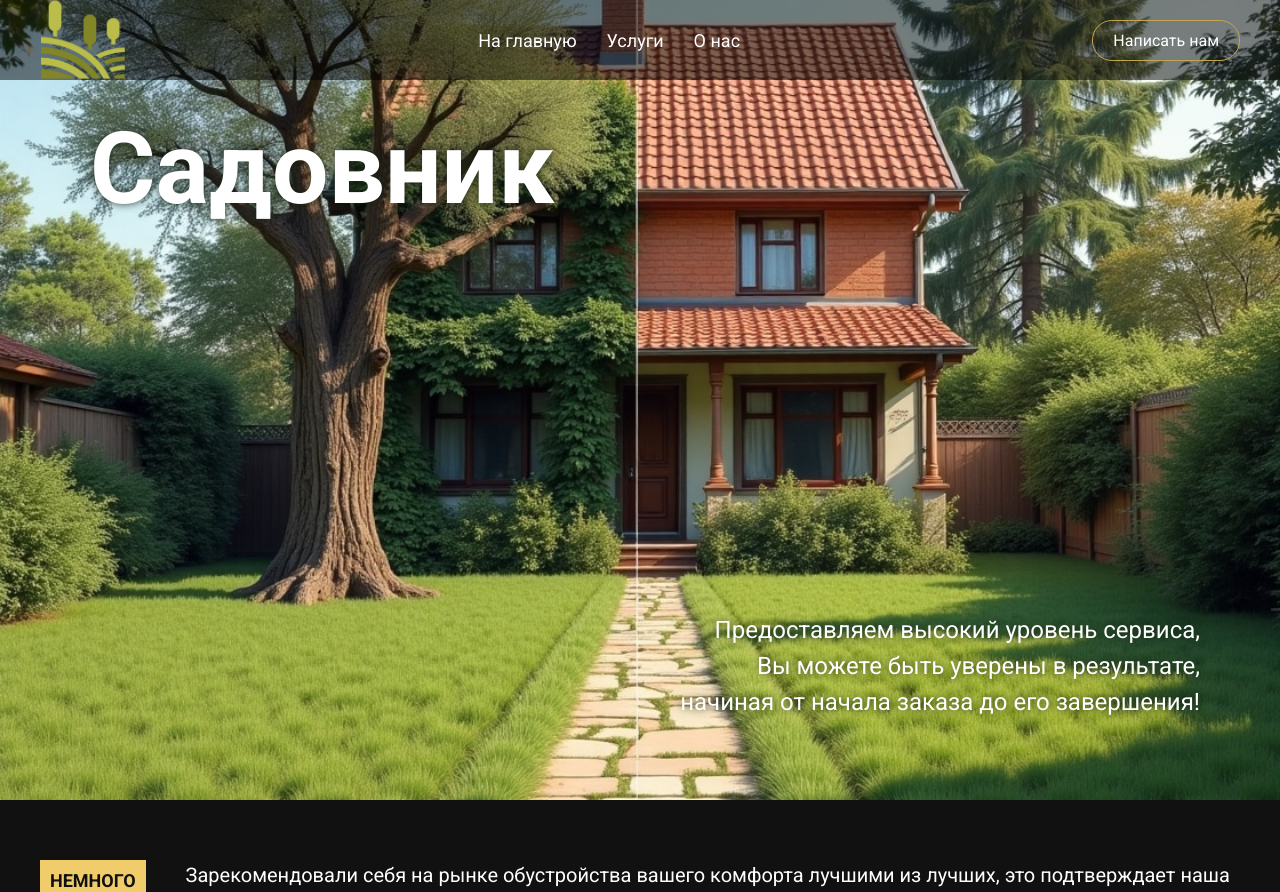
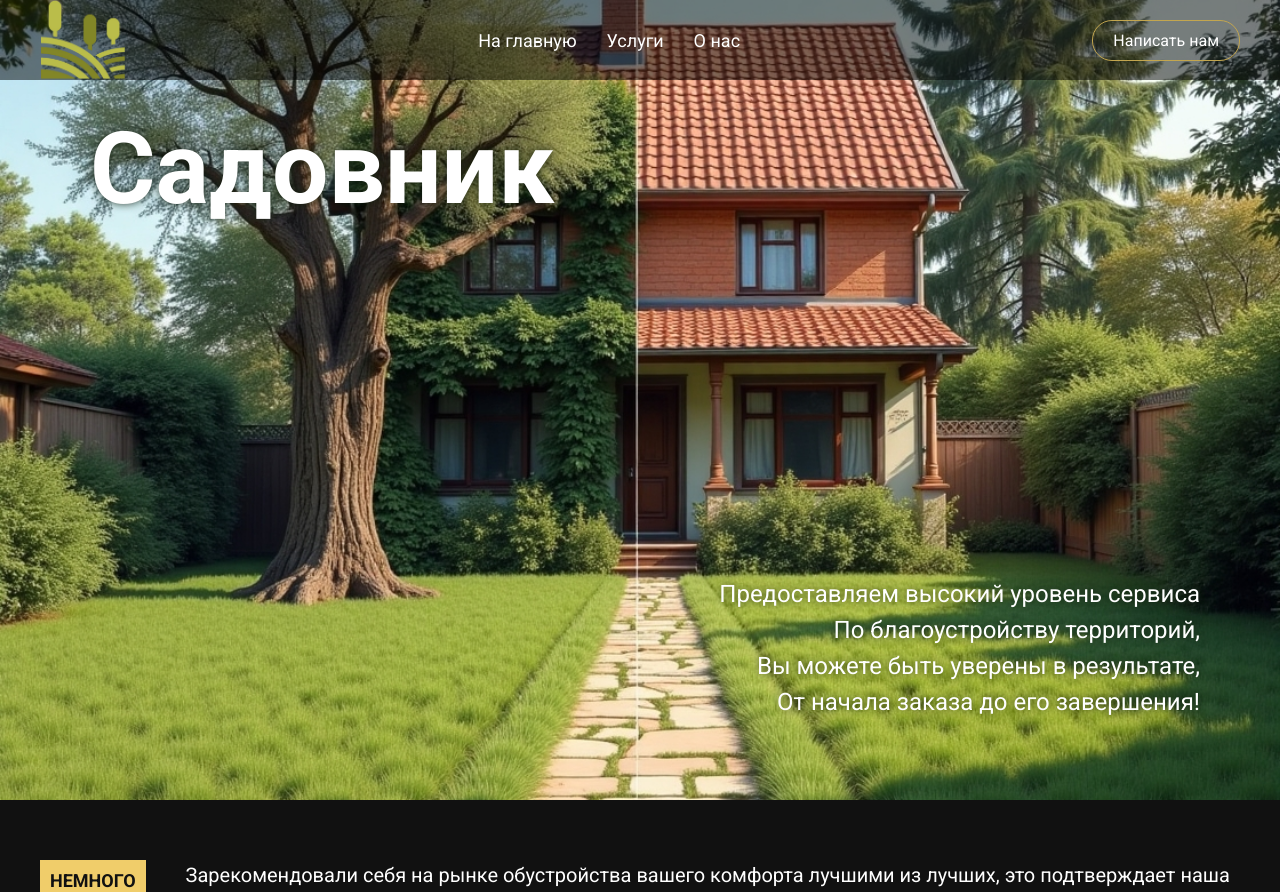
Before and after one commit to vitallcore/Sadovnik-flask, a Flask app: page / in a window 1280 px wide. Shown: the top 892 px of the page. Run offline with Flask 3, Linux system fonts and the light colour scheme.

Commit message:
sadovnik

```diff
--- a/templates/index.html
+++ b/templates/index.html
@@ -28,9 +28,10 @@
       <div class="hero-content">
         <h1>Садовник</h1>
         <div class="hero-subtext">
-          <p>Предоставляем высокий уровень сервиса,</p>
+          <p>Предоставляем высокий уровень сервиса</p>
+          <p>По благоустройству территорий,</p>
           <p>Вы можете быть уверены в результате,</p>
-          <p>начиная от начала заказа до его завершения!</p>
+          <p>От начала заказа до его завершения!</p>
         </div>
       </div>
     </header>
--- a/templates/services.html
+++ b/templates/services.html
@@ -6,7 +6,7 @@
   <main class="container">
     <h1>Садовник предоставляет самые качественные услуги!</h1>
     <h2>УСЛУГИ</h2>
-    <h2><a class="order-link" href="https://wa.me/79006722106" target="blank">Заказать услугу</a></h2>
+    <h2><a class="order-link" href="https://wa.me/{{ phone_number }}" target="_blank">Заказать услугу</a></h2>
   </main>
 </body>
 </section>
```
